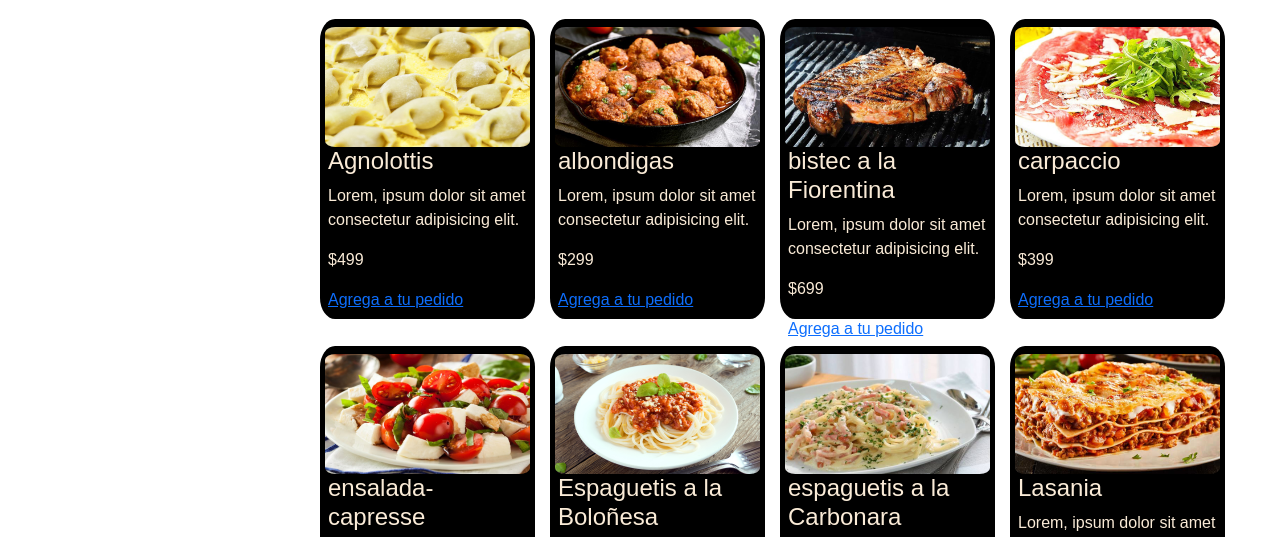
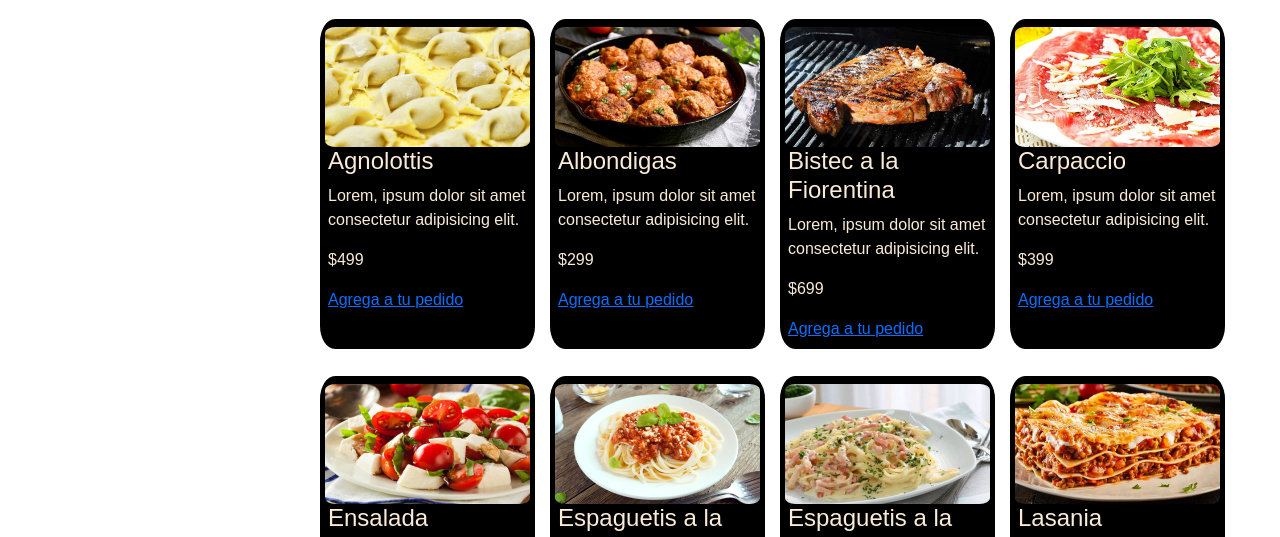
Before and after one commit to Thecknt/RestaurantRigatti, a plain HTML site: page menu.html in a window 1280 px wide. Shown: the part 243-780 px from the top of the page. Drawn offline with nearby package versions, Linux system fonts and the light colour scheme; files whose address does not match are found by name.

Commit message:
correccion menor de css

```diff
--- a/css/menu.css
+++ b/css/menu.css
@@ -73,7 +73,7 @@ body {
 .card {
     display: flex;
     width: 215px;
-    height: 300px;
+    height: 330px;
     align-items: center;
     background-color: black;
     padding: 7px 7px;
@@ -103,6 +103,11 @@ body {
     font-size: 60px;
 }
 
+.info-card {
+    display: block;
+    text-align: left;
+}
+
 .box {
     padding-top: 2px;
     padding-bottom: 25px;
--- a/menu.html
+++ b/menu.html
@@ -74,7 +74,7 @@
         <div class="card">
             <img src="./images/albondigas.jpg" alt="albondigas" class="img-widt">
             <div class="info-card">
-                <h4>albondigas</h4>
+                <h4>Albondigas</h4>
                 <p>Lorem, ipsum dolor sit amet consectetur adipisicing elit.</p>
                 <p class="precio">$299 </p>
                 <a href="#" class="button-agregar">Agrega a tu pedido</a>
@@ -87,7 +87,7 @@
         <div class="card">
             <img src="./images/bistec-a-la-fiorentina.jpg" alt="Bistec" class="img-widt">
             <div class="info-card">
-                <h4>bistec a la Fiorentina</h4>
+                <h4>Bistec a la Fiorentina</h4>
                 <p>Lorem, ipsum dolor sit amet consectetur adipisicing elit.</p>
                 <p class="precio">$699 </p>
                 <a href="#" class="button-agregar">Agrega a tu pedido</a>
@@ -100,7 +100,7 @@
         <div class="card">
             <img src="./images/carpaccio.jpg" alt="carpaccio" class="img-widt">
             <div class="info-card">
-                <h4>carpaccio</h4>
+                <h4>Carpaccio</h4>
                 <p>Lorem, ipsum dolor sit amet consectetur adipisicing elit.</p>
                 <p class="precio">$399 </p>
                 <a href="#" class="button-agregar">Agrega a tu pedido</a>
@@ -113,7 +113,7 @@
         <div class="card">
             <img src="./images/ensalada-capresse.jpg" alt="ensalada-capresse" class="img-widt">
             <div class="info-card">
-                <h4>ensalada-capresse</h4>
+                <h4>Ensalada Capresse</h4>
                 <p>Lorem, ipsum dolor sit amet consectetur adipisicing elit.</p>
                 <p class="precio">$199 </p>
                 <a href="#" class="button-agregar">Agrega a tu pedido</a>
@@ -139,7 +139,7 @@
         <div class="card">
             <img src="./images/espaguetis-a-la-carbonara.jpg" alt="espaguetis-a-la-carbonara" class="img-widt">
             <div class="info-card">
-                <h4>espaguetis a la Carbonara</h4>
+                <h4>Espaguetis a la Carbonara</h4>
                 <p>Lorem, ipsum dolor sit amet consectetur adipisicing elit.</p>
                 <p class="precio">$450 </p>
                 <a href="#" class="button-agregar">Agrega a tu pedido</a>
```
